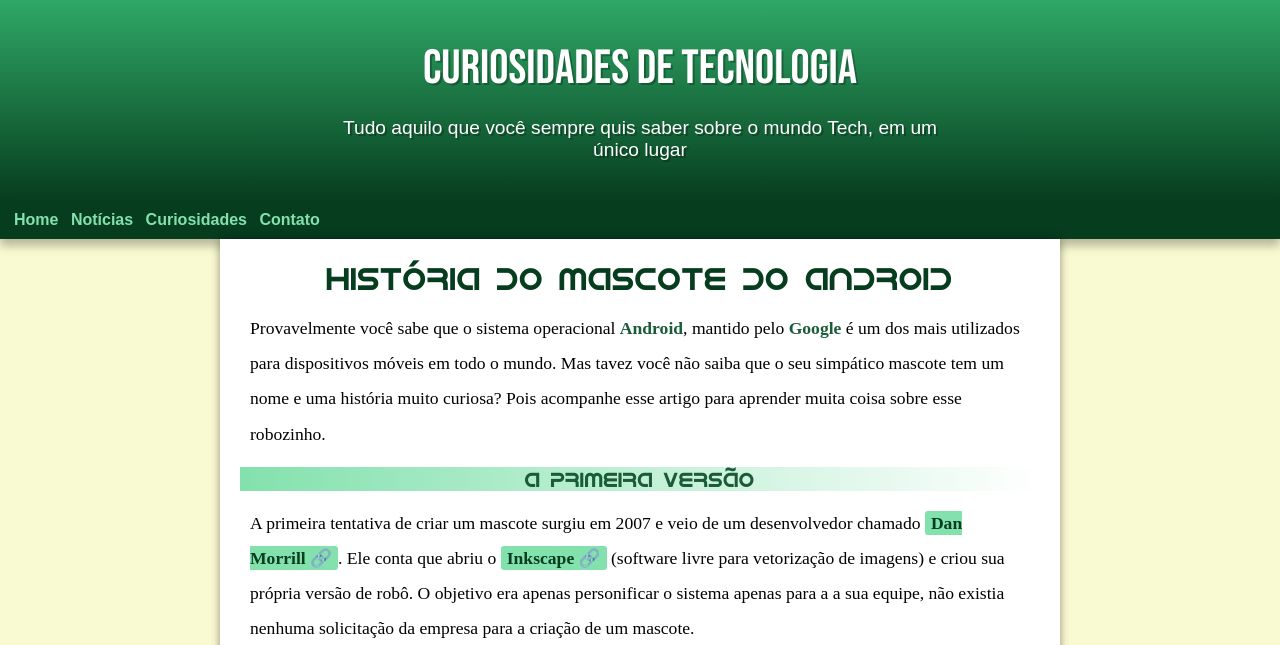
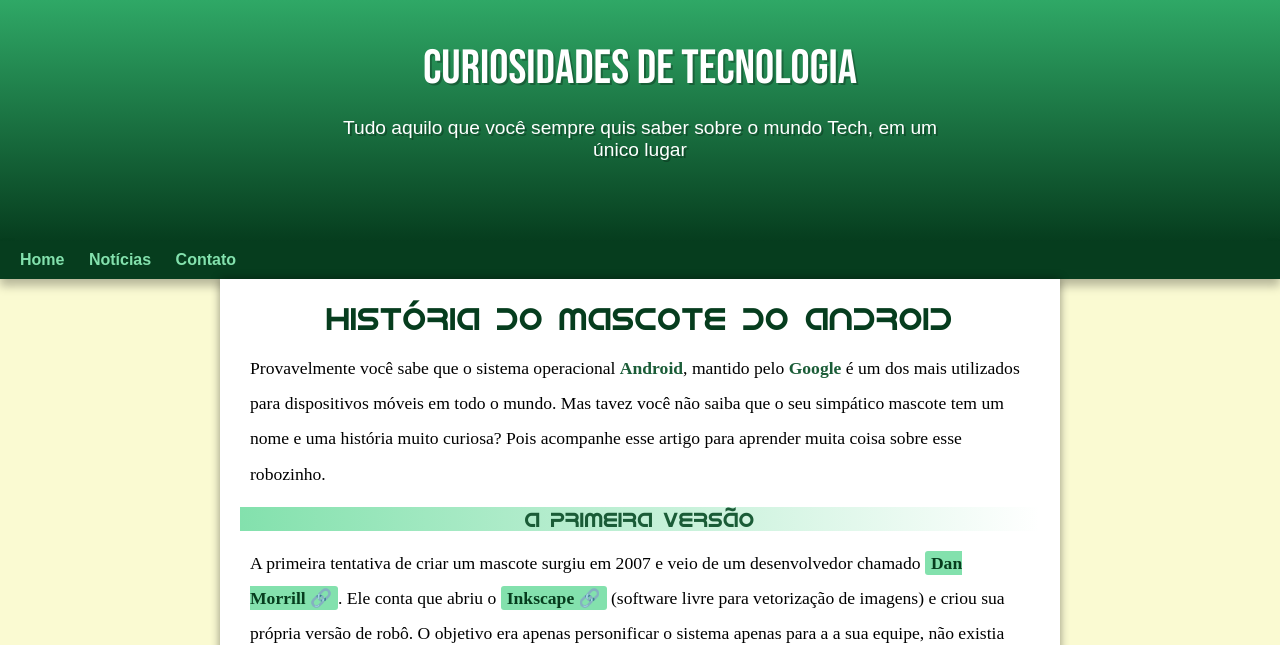
Before and after one commit to muriloferreiras/Projeto_android, a plain HTML site: page index.html in a window 1280 px wide. Shown: the top 645 px of the page. Drawn offline with Linux system fonts and the light colour scheme.

Commit message:
removido curiosidades

```diff
--- a/estilos/style.css
+++ b/estilos/style.css
@@ -56,6 +56,7 @@ header > p {
     padding-left: 10px;
     padding-right: 10px;
     margin: auto;
+    padding-bottom: 40px;
     text-shadow: 2px 2px 0px rgba(0, 0, 0, 0.267);
 
 }
@@ -69,8 +70,8 @@ nav {
 }
 nav > a {
     color: var(--cor1);
-    padding: 4px;
-    border-radius: 5px;
+    padding: 10px;
+    border-radius: 10px;
     text-decoration: none;
     font-weight: bold;
     transition-duration: 0.5s;
--- a/index.html
+++ b/index.html
@@ -17,7 +17,6 @@
     <nav>
         <a href="#">Home</a>
         <a href="#">Notícias</a>
-        <a href="#">Curiosidades</a>
         <a href="#">Contato</a>
     </nav>
 
```
